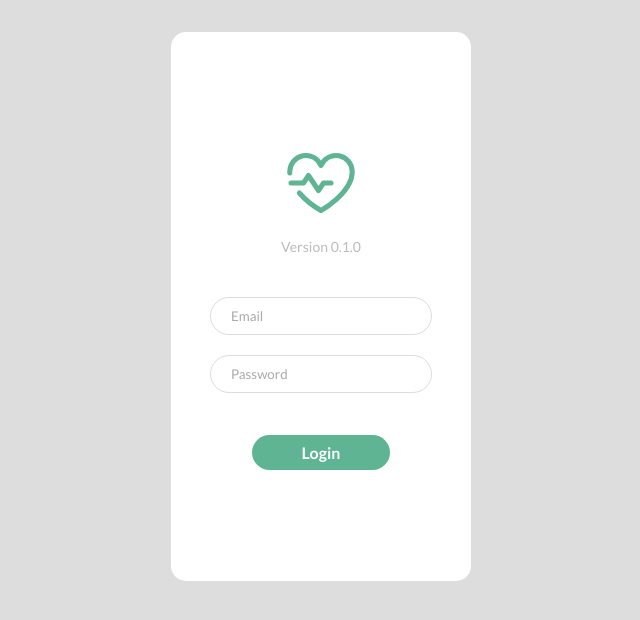
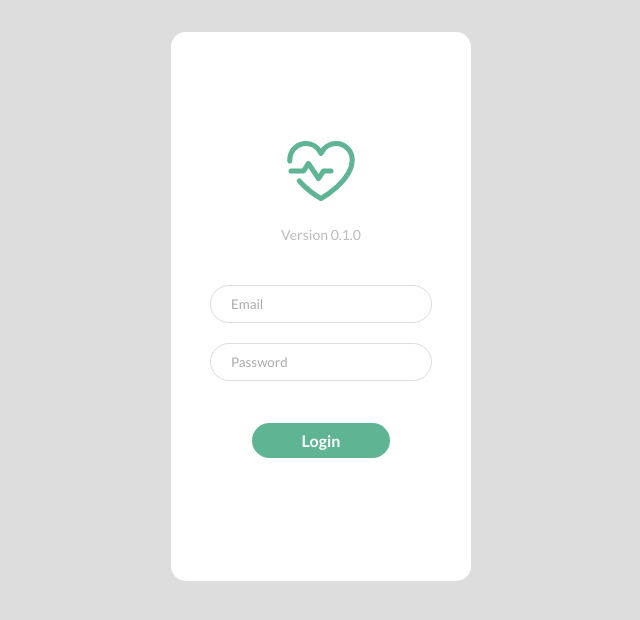
Before and after one commit to joziasmartini/natmed, a React (Create React App) app in the folder app/: page / in a window 1280 px wide. Shown: the top 620 px of the page, without its empty margins (319-959 px from the left). Built offline with nearby package versions, Linux system fonts and the light colour scheme.

Commit message:
Adjust margins from Logo to adjust inside Interface

```diff
--- a/app/src/components/Logo/Logo.sass
+++ b/app/src/components/Logo/Logo.sass
@@ -3,5 +3,5 @@
 .logo
   font-size: 70px
   font-weight: bold
-  padding: 2rem 2rem 0px
+  padding: 0.5rem 0.5rem 0px
   color: $main-color
```
